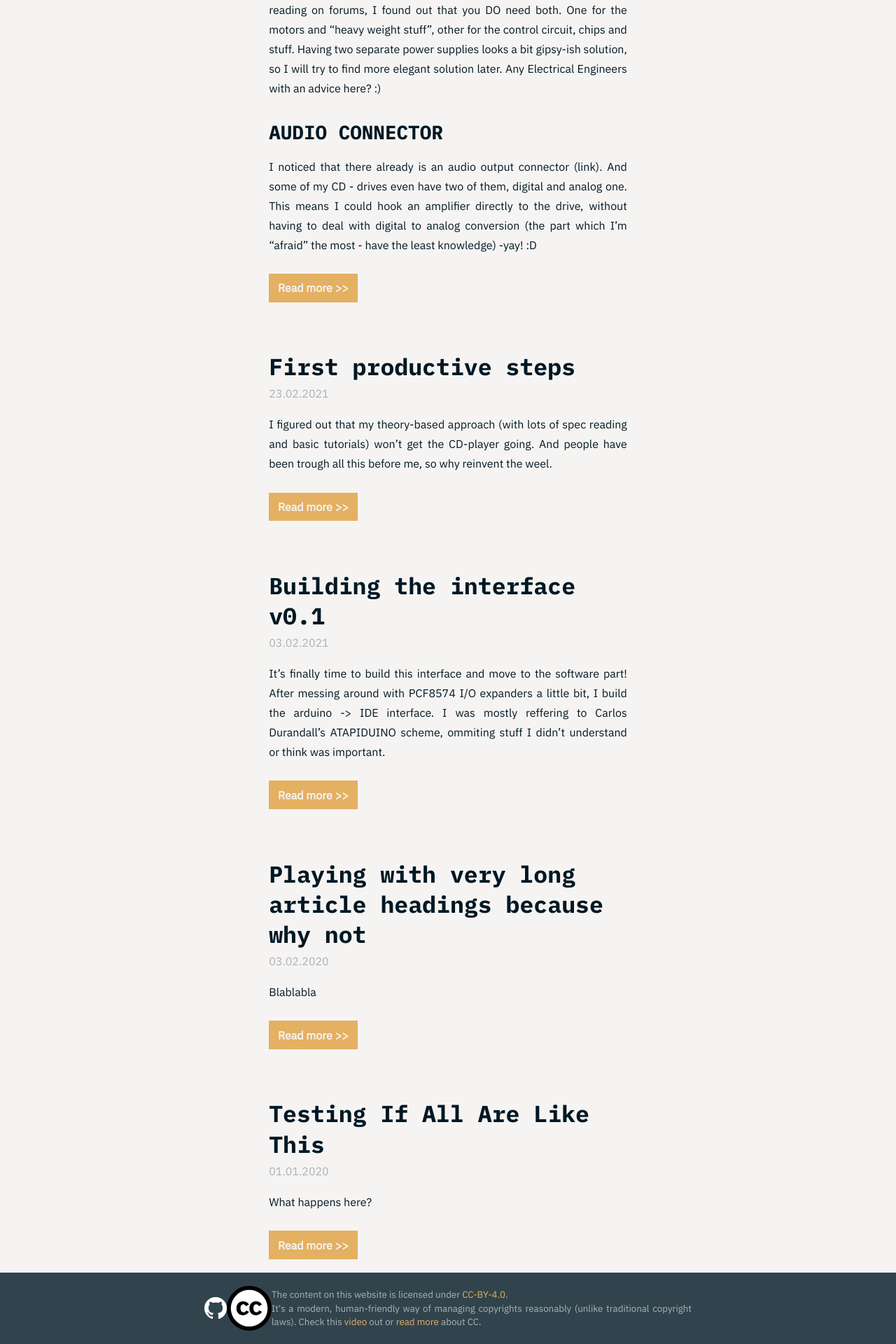
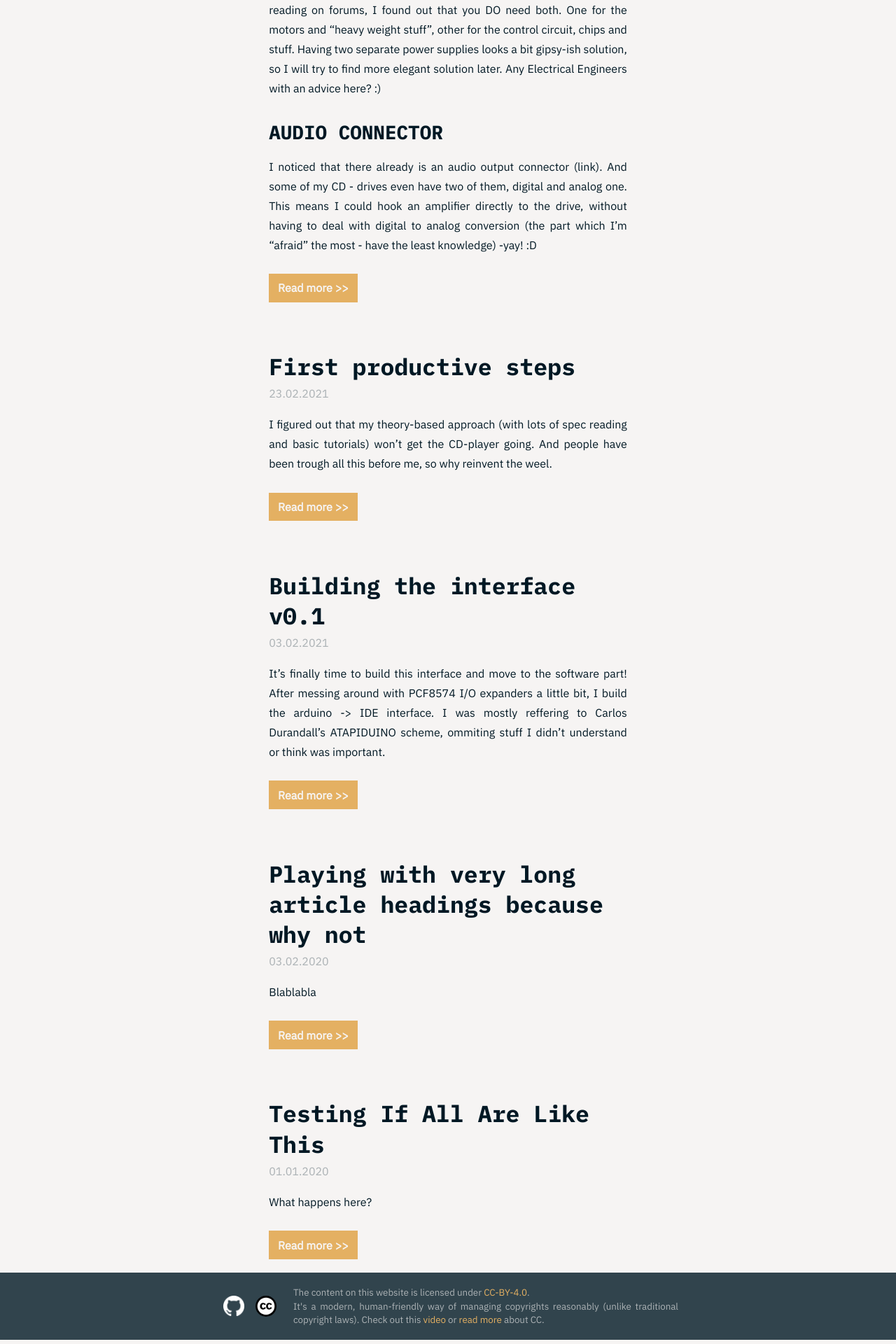
Before and after one commit to jurc192/jurlog, a Jekyll site: the page built from index.md, in a window 1280 px wide. Shown: the part 1631-3551 px from the top of the page at 70% size. Built offline with Jekyll 4.4.1, drawn with Linux system fonts in a browser that asks for light colours.

Commit message:
footer: fix footer implementation, add spacing between icos

```diff
--- a/_layouts/default.html
+++ b/_layouts/default.html
@@ -38,8 +38,8 @@
         <p class="text_small">
             The content on this website is licensed under
             <a href="http://creativecommons.org/licenses/by/4.0/?ref=chooser-v1" target="_blank" rel="license noopener noreferrer">CC-BY-4.0</a>. <br>
-            It's a modern, human-friendly way of managing copyrights reasonably (unlike traditional copyright laws). Check this
-            <a href="https://www.youtube.com/watch?v=ZbJmQSuNcQ4">video</a> out or
+            It's a modern, human-friendly way of managing copyrights reasonably (unlike traditional copyright laws). Check out this
+            <a href="https://www.youtube.com/watch?v=ZbJmQSuNcQ4">video</a> or
             <a href="https://creativecommons.org/about/cclicenses/">read more</a> about CC.
         </p>
     </footer>
--- a/_sass/_base.scss
+++ b/_sass/_base.scss
@@ -180,24 +180,29 @@ article {
 */
 .site-footer {
     display: flex;
-    // height: 80px;
-    padding: $content-padding;
-
+    flex-wrap: wrap;
     justify-content: center;
     align-items: center;
+    padding: $content-padding;
 }
+    .site-footer > a {
+        display: block;
+    }
+    .site-footer img {
+        margin: 0.5rem;
+        width: 30px;
+        height: 30px;
+    }
+    .site-footer p {
+        width: 100%;
+        max-width: $content-max-width;
+        margin: 0;
+        text-align: justify;
 
-.site-footer p {
-    width: 600px;
-    margin: 0;
-    text-align: justify;
-
-}
-
-// .site-footer img {
-//     width: 30px;
-//     height: 30px;
-// }
+        @media (min-width: $content-max-width) {
+            margin-left: 1rem;
+        }
+    }
 
 /*
     PROJECTS PAGE
```
